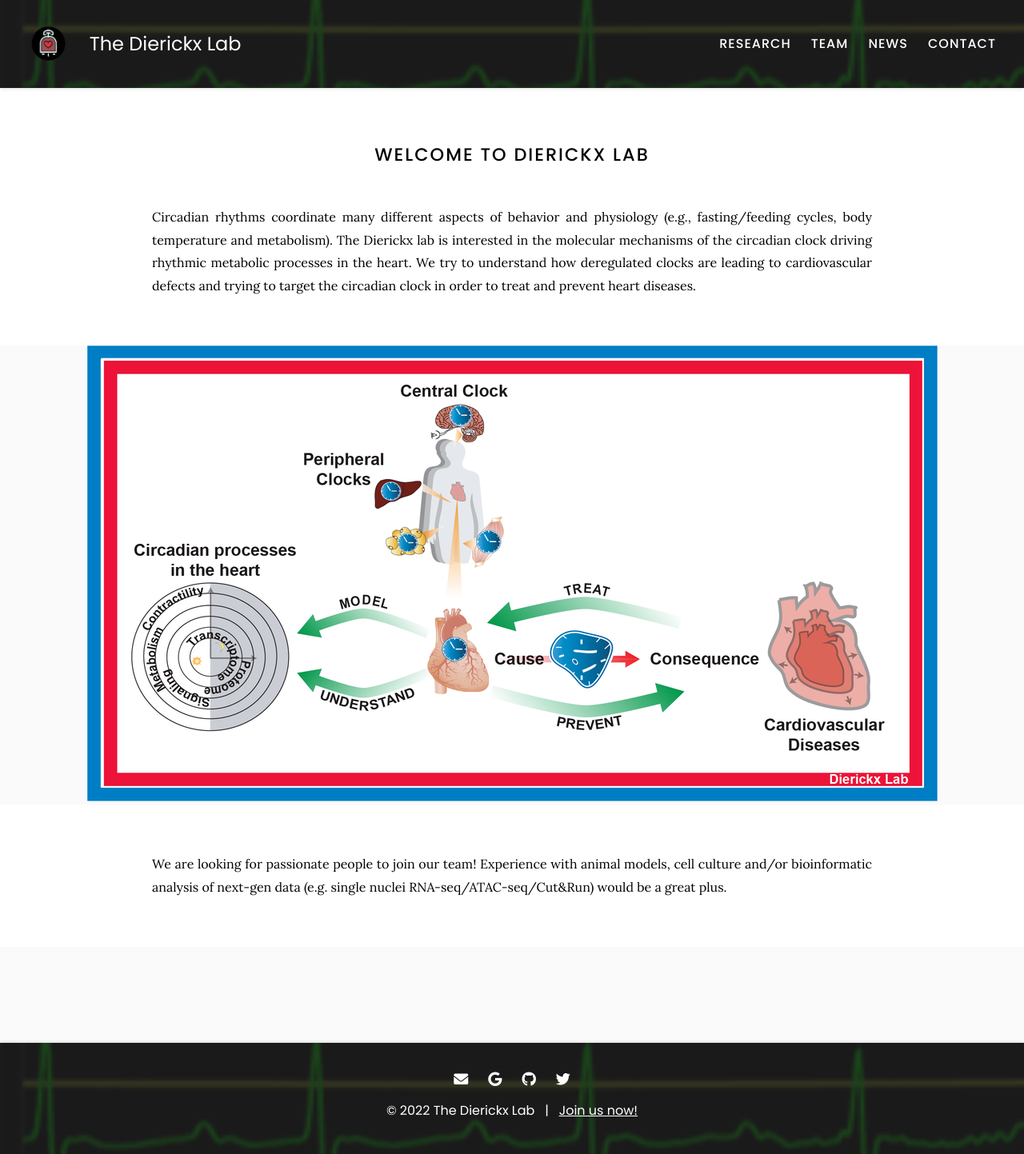
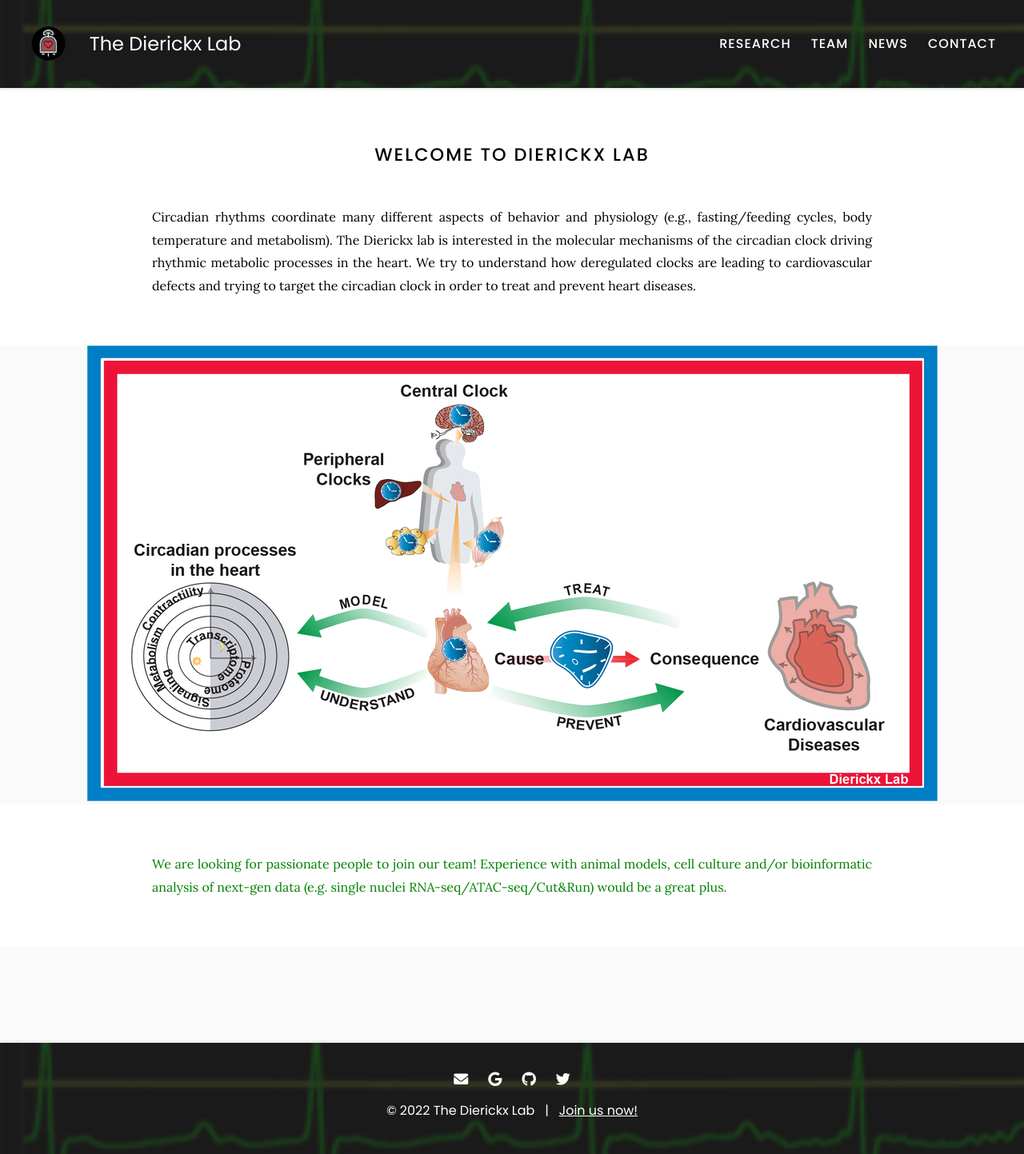
Before and after one commit to theDierickxLab/theDierickxLab, a Jekyll site: the page built from index.md, in a window 1280 px wide. Shown: the whole page at 80% size. Built offline with Jekyll 4.4.1, drawn with Linux system fonts in a browser that asks for light colours.

Commit message:
Update index.md

```diff
--- a/index.md
+++ b/index.md
@@ -20,8 +20,7 @@ image1="images/Model_Dierickx_homepage.png"
 
 {% include section.html %}
 
-
-We are looking for passionate people to join our team! Experience with animal models, cell culture and/or bioinformatic analysis of next-gen data (e.g. single nuclei RNA-seq/ATAC-seq/Cut&Run) would be a great plus.
+<span style="color: green;">We are looking for passionate people to join our team! Experience with animal models, cell culture and/or bioinformatic analysis of next-gen data (e.g. single nuclei RNA-seq/ATAC-seq/Cut&Run) would be a great plus.</span>
 
 {:.center}
 {% include section.html %}
```
